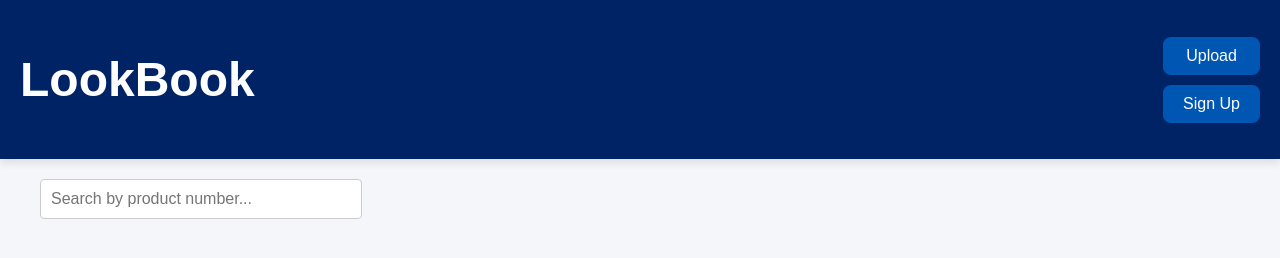
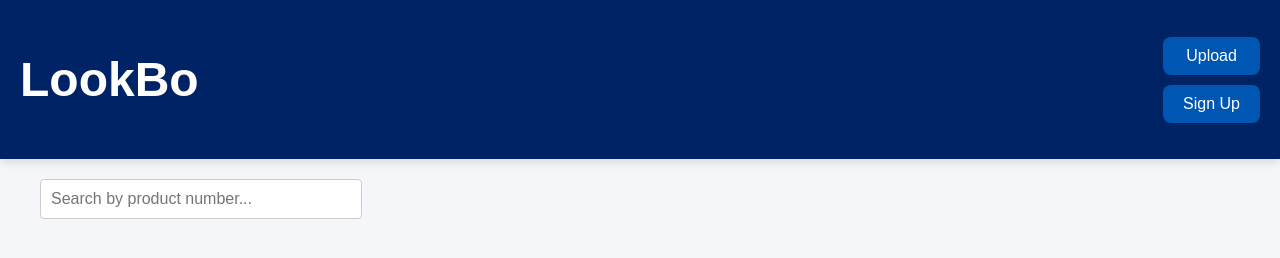
Before and after one commit to lee1136/node, a website with bundled scripts: page public/dashboard.html in a window 1280 px wide. Built offline with nearby package versions, Linux system fonts and the light colour scheme; no server answers.

Commit message:
Update dashboard.html

```diff
--- a/public/dashboard.html
+++ b/public/dashboard.html
@@ -8,7 +8,7 @@
 </head>
 <body>
     <header>
-    <h1>LookBook</h1>
+    <h1>LookBo</h1>
     <div class="header-buttons">
         <button class="upload-btn" id="upload-btn">Upload</button>
         <button class="signup-btn" id="signup-btn">Sign Up</button>
```
